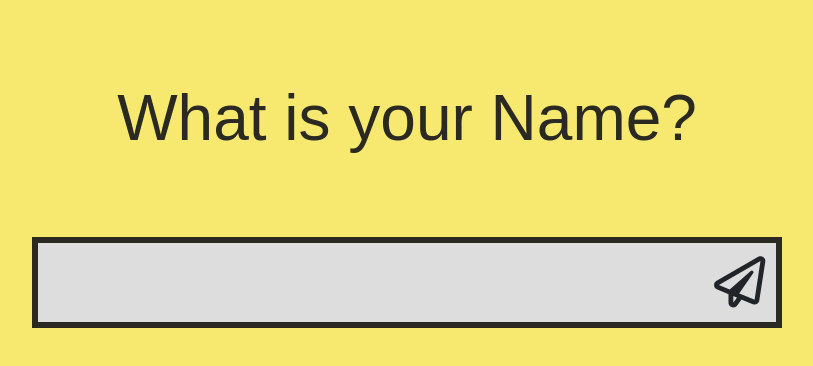
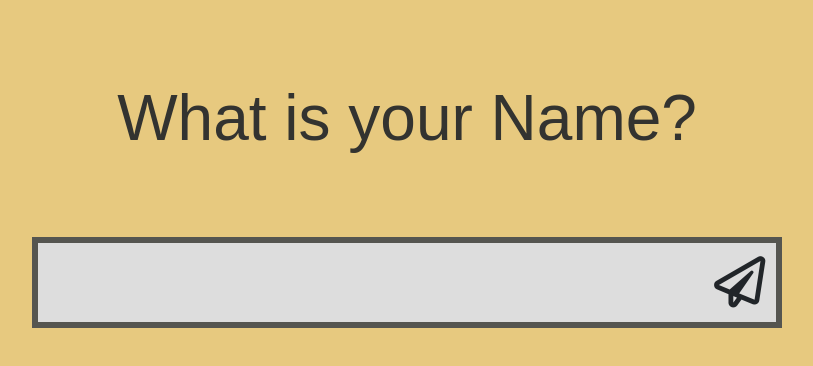
Before and after one commit to SolaiyappanS/Chatbot, a plain HTML site: page index.html in a window 1280 px wide. Shown: the whole page, without its empty margins (233-1046 px from the left). Drawn offline with nearby package versions, Linux system fonts and the light colour scheme.

Commit message:
error check

```diff
--- a/index.html
+++ b/index.html
@@ -14,12 +14,12 @@
                 padding: 0;
             }
             body {
-                background-color: #f7e96f;
+                background-color: #e7c97f;
             }
             #output {
                 font-family: sans-serif;
                 text-align: center;
-                color: #2a2a22;
+                color: #333330;
                 font-size:  5vw;
             }
             #output, #container {
@@ -31,7 +31,7 @@
                 background-color: #ddd;
                 border: none;
                 font-family: sans-serif;
-                color: #2a2a22;
+                color: #555550;
                 text-align: center;
                 text-decoration: none;
                 display: inline-block;
@@ -43,7 +43,8 @@
                 text-align: center;
             }
             tr {
-                border: 0.5vw solid #2a2a22;
+                border: 0.5vw solid #555550;
+                border-radius: 0.5vw;
             }
             a {
                 cursor: pointer;
```
